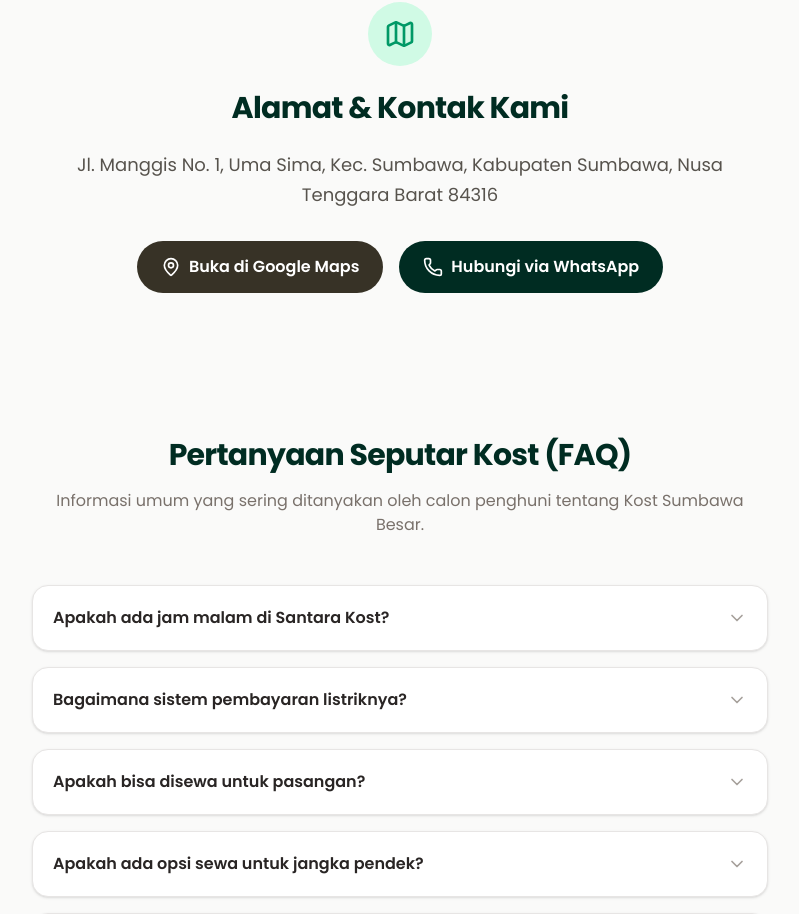
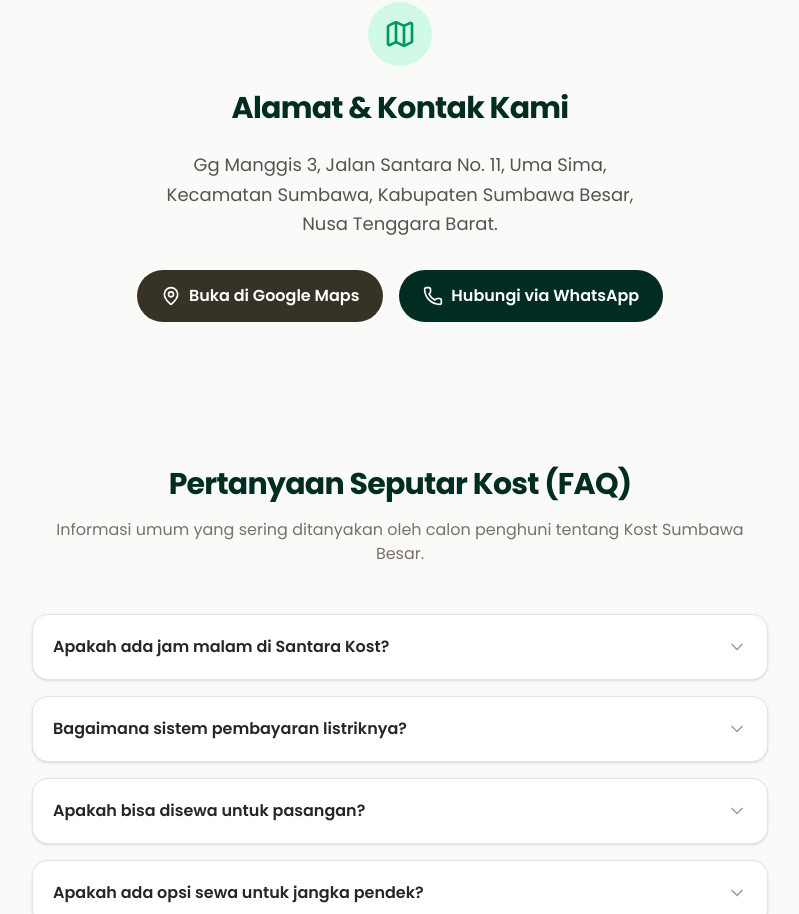
Before and after one commit to dharmayanggg/Santara-kost, a React (Vite) app: page / in a window 1280 px wide. Shown: the part 5231-6145 px from the top of the page, without its empty margins (240-1039 px from the left). Built offline with nearby package versions, Linux system fonts and the light colour scheme.

Commit message:
fix: update address details in contact section

```diff
--- a/src/pages/Home.tsx
+++ b/src/pages/Home.tsx
@@ -487,7 +487,9 @@ export default function Home() {
           </div>
           <h2 className="text-3xl font-bold text-emerald-950 mb-6 tracking-tight">Alamat & Kontak Kami</h2>
           <p className="text-stone-600 mb-8 max-w-2xl mx-auto text-lg leading-relaxed">
-            Jl. Manggis No. 1, Uma Sima, Kec. Sumbawa, Kabupaten Sumbawa, Nusa Tenggara Barat 84316
+            Gg Manggis 3, Jalan Santara No. 11, Uma Sima,<br/>
+            Kecamatan Sumbawa, Kabupaten Sumbawa Besar,<br/>
+            Nusa Tenggara Barat.
           </p>
           <div className="flex flex-col sm:flex-row gap-4 justify-center items-center">
             <a
```
